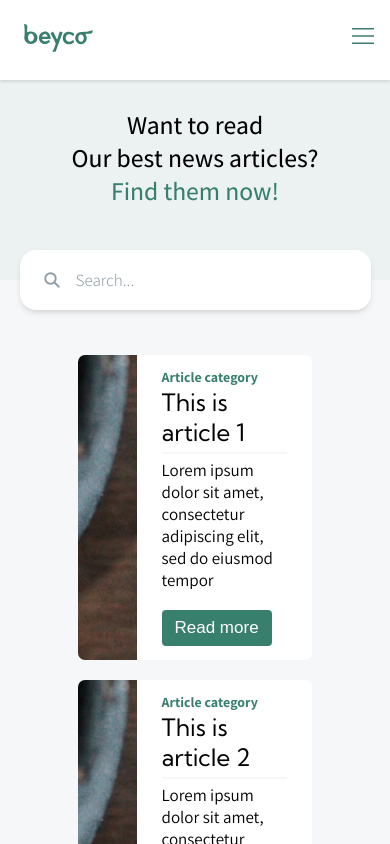
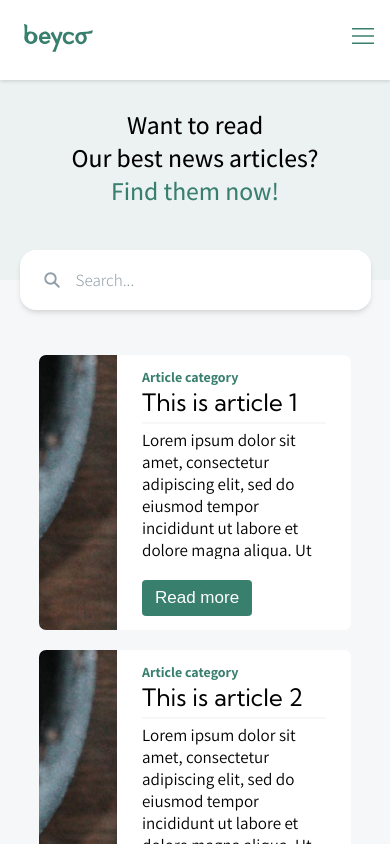
Before and after one commit to beaupd/chippr-beyco-newspage, a React (Create React App) app: page / in a window 390 px wide. Shown: the top 844 px of the page. Built offline with nearby package versions, Linux system fonts and the light colour scheme; the HTML template or start-up script is replaced by a standard one.

Commit message:
articles resize properly on mobile

```diff
--- a/src/pages/HomeBoudewijn/elements.js
+++ b/src/pages/HomeBoudewijn/elements.js
@@ -144,13 +144,16 @@ export const Articles = styled.div`
     width: 100%;
     display: grid;
     grid-template-columns: auto;
-    grid-column: 2;
+    grid-column: 1 / 4;
+    padding: 0 10%;
 
     grid-row-gap: 20px;
 
     @media (min-width: 900px) {
         grid-template-columns: auto auto auto;
+        grid-column: 2;
         grid-gap: 20px;
+        padding: 0;
     }
 
     .recent_article {
```
Also changed, not shown: src/pages/HomeBoudewijn/Home.js (indentation only).
